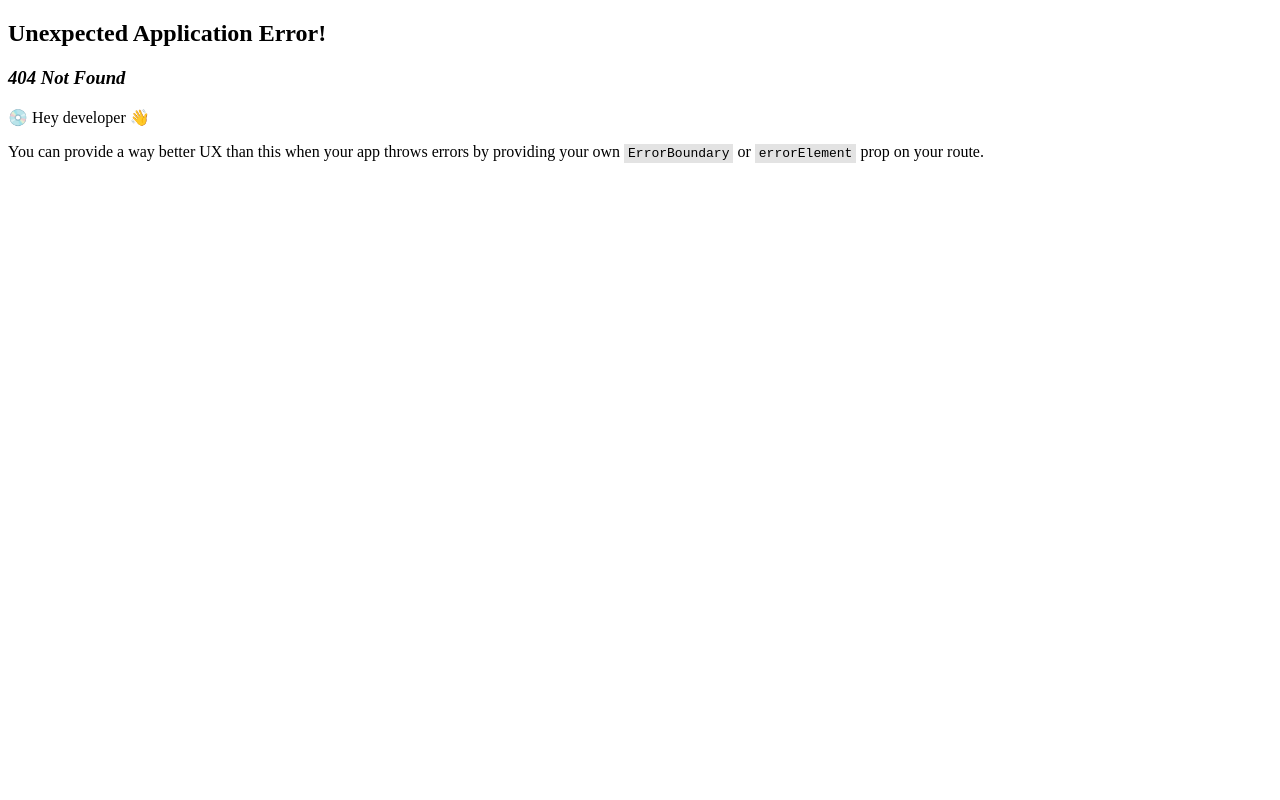
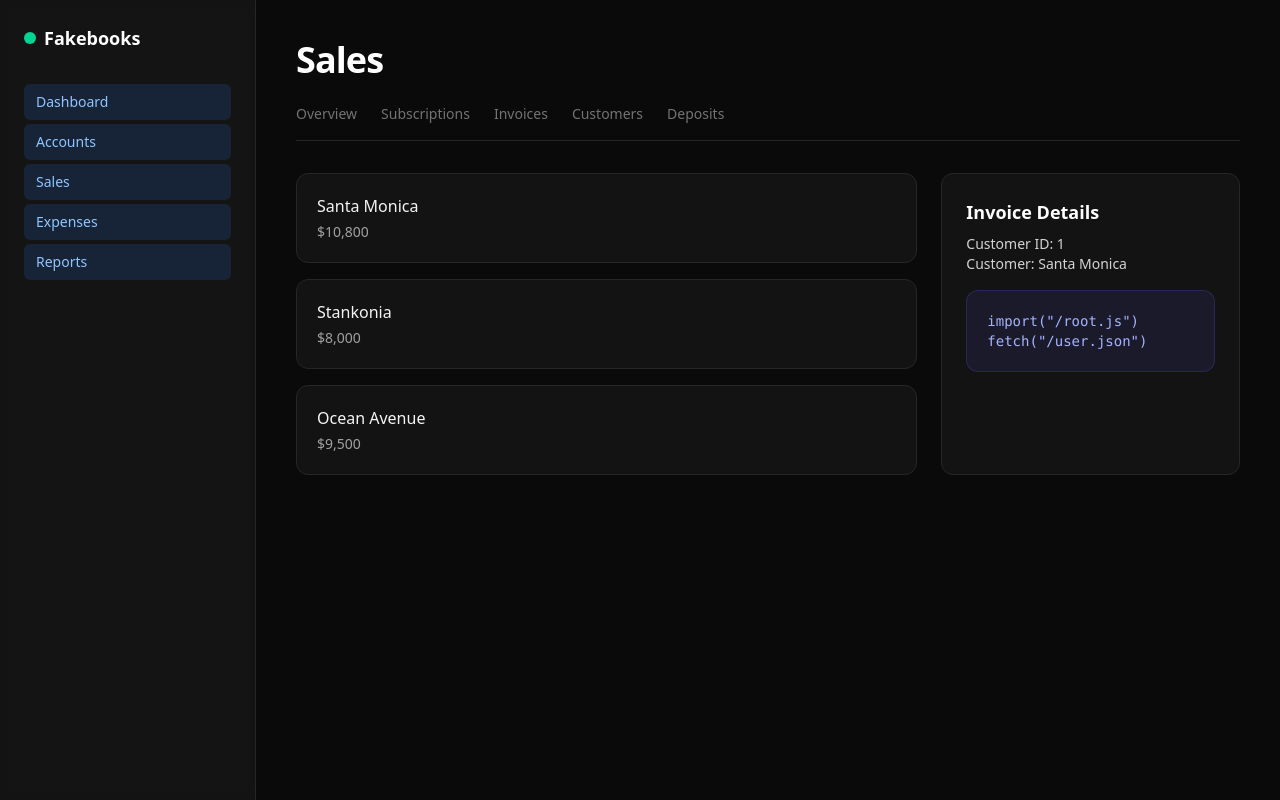
Before and after one commit to chandra2607/compare-react-frameworks, a Remix or React Router app in the folder react-router-remix-perf/: page /dash/sales/invoices/1 in a window 1280 px wide. Before the commit this address had no page. Built offline with nearby package versions, Linux system fonts and the light colour scheme; the framework itself is replaced by a stand-in of ours.

Commit message:
feat: create /dash page for exploring nested path

```diff
--- /dev/null
+++ b/react-router-remix-perf/app/routes/dash.sales.invoices.$id.tsx
@@ -0,0 +1,58 @@
+import { Suspense } from "react";
+import { Await, useLoaderData } from "react-router";
+
+function sleep(ms: number) {
+  return new Promise(res => setTimeout(res, ms));
+}
+
+async function getInvoice(id: string) {
+  await sleep(3000); // simulate slow API
+  return {
+    id,
+    customer: "Santa Monica",
+    total: "$10,800"
+  };
+}
+
+export async function loader({ params }: any) {
+  return {
+    invoice: getInvoice(params.id)
+  };
+}
+
+export default function InvoiceDetail() {
+  const { invoice } = useLoaderData<typeof loader>();
+
+  return (
+    <>
+      <h3 className="text-lg font-semibold mb-2">
+        Invoice Details
+      </h3>
+
+      <Suspense
+        fallback={
+          <div className="animate-pulse text-neutral-400">
+            Loading invoice…
+          </div>
+        }
+      >
+        <Await resolve={invoice}>
+          {(data) => (
+            <>
+              <p className="text-sm text-neutral-300">
+                Customer ID: {data.id}
+              </p>
+              <p className="text-sm text-neutral-300">
+                Customer: {data.customer}
+              </p>
+              <pre className="mt-4 rounded-xl bg-indigo-500/10 border border-indigo-500/20 p-5 text-sm text-indigo-300 font-mono">
+{`import("/root.js")
+fetch("/user.json")`}
+              </pre>
+            </>
+          )}
+        </Await>
+      </Suspense>
+    </>
+  );
+}
--- /dev/null
+++ b/react-router-remix-perf/app/routes/dash.sales.invoices.tsx
@@ -0,0 +1,39 @@
+import { Link, Outlet, useNavigation } from "react-router";
+
+
+const invoices = [
+    { id: '102000', name: 'Santa Monica', amount: '$10,800' },
+    { id: '102001', name: 'Stankonia', amount: '$8,000' },
+    { id: '102002', name: 'Ocean Avenue', amount: '$9,500' },
+];
+
+
+export default function Invoices() {
+    const navigation = useNavigation();
+    const isNavigating =
+        navigation.state === "loading";
+    return (
+        <div className="grid grid-cols-3 gap-6">
+            <div className="col-span-2 space-y-4">
+                {invoices.map(inv => (
+                    <Link
+                        to={inv.id}
+                        className="block rounded-xl bg-neutral-900/70 border border-neutral-800 p-5 hover:bg-neutral-900 transition"
+                    >
+                        <div className="font-medium text-neutral-100">{inv.name}</div>
+                        <div className="text-neutral-400 text-sm mt-1">{inv.amount}</div>
+                    </Link>
+                ))}
+            </div>
+
+            <div className="rounded-xl bg-neutral-900/70 border border-neutral-800 p-6">
+                {isNavigating && (
+                    <p className="mb-4 text-xs text-blue-400">
+                        Navigating…
+                    </p>
+                )}
+                <Outlet />
+            </div>
+        </div>
+    );
+}
--- /dev/null
+++ b/react-router-remix-perf/app/routes/dash.sales.tsx
@@ -0,0 +1,30 @@
+import { Outlet, NavLink } from "react-router";
+
+
+export default function SalesLayout() {
+    return (
+        <div className="p-10">
+           <h1 className="text-4xl font-semibold tracking-tight mb-6">Sales</h1>
+            <div className="border-b border-neutral-800 mb-8">
+                <nav className="flex gap-6 text-sm">
+                    {['overview', 'subscriptions', 'invoices', 'customers', 'deposits'].map(tab => (
+                        <NavLink
+                            key={tab}
+                            to={tab === 'overview' ? '.' : tab}
+                            end
+                            className={({ isActive }) =>
+                                `pb-4 transition ${isActive
+                                    ? 'text-neutral-100 border-b-2 border-neutral-100'
+                                    : 'text-neutral-500 hover:text-neutral-300'
+                                }`
+                            }
+                        >
+                            {tab[0].toUpperCase() + tab.slice(1)}
+                        </NavLink>
+                    ))}
+                </nav>
+            </div>
+            <Outlet />
+        </div>
+    );
+}
--- /dev/null
+++ b/react-router-remix-perf/app/routes/dash.tsx
@@ -0,0 +1,39 @@
+import React from 'react'
+import { Outlet, NavLink } from "react-router";
+function DashIndex() {
+    return (
+        <div className="flex h-screen bg-neutral-950 text-white">
+            <aside className="w-64 bg-neutral-900/80 backdrop-blur border-r border-neutral-800 p-6">
+                <div className="text-lg font-semibold mb-8 flex items-center gap-2">
+                    <span className="h-3 w-3 rounded-full bg-emerald-400" />
+                    Fakebooks
+                </div>
+
+
+                <nav className="space-y-1 text-sm">
+                    {['Dashboard', 'Accounts', 'Sales', 'Expenses', 'Reports'].map(item => (
+                        <NavLink
+                            key={item}
+                            to={item === 'Sales' ? '/dash/sales' : '#'}
+                            className={({ isActive }) =>
+                                `block rounded-md px-3 py-2 transition ${isActive
+                                    ? 'bg-blue-500/15 text-blue-300'
+                                    : 'text-neutral-400 hover:text-neutral-200'
+                                }`
+                            }
+                        >
+                            {item}
+                        </NavLink>
+                    ))}
+                </nav>
+            </aside>
+
+
+            <div className="flex-1 overflow-auto">
+                <Outlet />
+            </div>
+        </div>
+    )
+}
+
+export default DashIndex
```
Also changed, not shown: react-router-remix-perf/app/app.css (line endings or trailing spaces).
